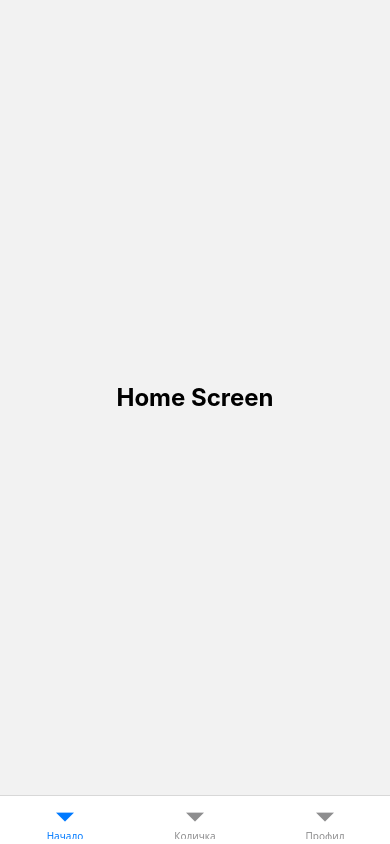
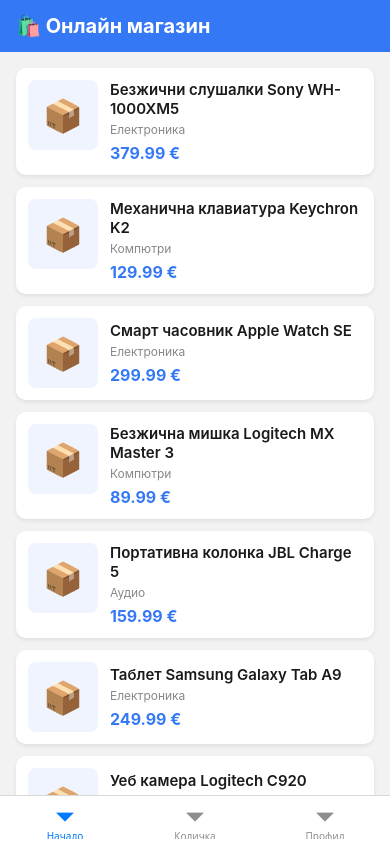
Before and after one commit to venelinkolev/react-native-exam-2026, a React Native app: screen /HomeScreen in a window 390 px wide. Built offline with nearby package versions, Linux system fonts and the light colour scheme.

Commit message:
Create Product Card Component. Use Mock Data in Home Screen

```diff
--- a/src/screens/home/HomeScreen.tsx
+++ b/src/screens/home/HomeScreen.tsx
@@ -1,11 +1,52 @@
-import { View, Text, StyleSheet } from "react-native";
+import { View, Text, StyleSheet, FlatList, RefreshControl } from "react-native";
 import { SafeAreaView } from "react-native-safe-area-context";
+import { useState, useCallback } from "react";
+
 import { HomeScreenNavigationProp } from "../../types/navigation.types";
+import { ProductParam } from "../../types/product.types";
+import ProductCard from "../../shared/components/ProductCard";
+
+const MOCK_PRODUCTS: ProductParam[] = [
+    { id: 1, name: "Безжични слушалки Sony WH-1000XM5", price: 379.99, category: "Електроника", description: "Най-добрите шумопотискащи слушалки на пазара." },
+    { id: 2, name: "Механична клавиатура Keychron K2", price: 129.99, category: "Компютри", description: "Компактна механична клавиатура с RGB подсветка." },
+    { id: 3, name: "Смарт часовник Apple Watch SE", price: 299.99, category: "Електроника", description: "Стилен смарт часовник с фитнес проследяване." },
+    { id: 4, name: "Безжична мишка Logitech MX Master 3", price: 89.99, category: "Компютри", description: "Ергономична мишка за продуктивна работа." },
+    { id: 5, name: "Портативна колонка JBL Charge 5", price: 159.99, category: "Аудио", description: "Водоустойчива колонка с 20 часа автономност." },
+    { id: 6, name: "Таблет Samsung Galaxy Tab A9", price: 249.99, category: "Електроника", description: "10.1 инча дисплей, перфектен за развлечения." },
+    { id: 7, name: "Уеб камера Logitech C920", price: 74.99, category: "Компютри", description: "Full HD камера за видеоразговори." },
+    { id: 8, name: "Лаптоп стойка UGREEN", price: 34.99, category: "Аксесоари", description: "Алуминиева стойка за лаптоп с регулируема височина." },
+];
 
 export default function HomeScreen({ navigation }: { navigation: HomeScreenNavigationProp }) {
+    const [refreshing, setRefreshing] = useState(false);
+
+    const onRefresh = useCallback(() => {
+        setRefreshing(true);
+        setTimeout(() => setRefreshing(false), 1000);
+    }, []);
+
+    const handleProductPress = (product: ProductParam) => {
+        navigation.navigate("ProductDetails", { product });
+    };
+
     return (
         <SafeAreaView style={styles.container}>
-            <Text style={styles.text}>Home Screen</Text>
+            <View style={styles.header}>
+                <Text style={styles.headerTitle}>🛍️ Онлайн магазин</Text>
+            </View>
+
+            <FlatList
+                data={MOCK_PRODUCTS}
+                keyExtractor={(item) => item.id.toString()}
+                renderItem={({ item }) => (
+                    <ProductCard product={item} onPress={handleProductPress} />
+                )}
+                refreshControl={
+                    <RefreshControl refreshing={refreshing} onRefresh={onRefresh} />
+                }
+                contentContainerStyle={styles.list}
+                showsVerticalScrollIndicator={false}
+            />
         </SafeAreaView>
     );
 }
@@ -13,12 +54,19 @@
 const styles = StyleSheet.create({
     container: {
         flex: 1,
-        justifyContent: "center",
-        alignItems: "center",
         backgroundColor: "#f2f2f2",
     },
-    text: {
-        fontSize: 24,
+    header: {
+        backgroundColor: "#3478f6",
+        paddingVertical: 14,
+        paddingHorizontal: 16,
+    },
+    headerTitle: {
+        color: "#fff",
+        fontSize: 20,
         fontWeight: "bold",
     },
+    list: {
+        paddingVertical: 10,
+    },
 });
--- /dev/null
+++ b/src/shared/components/ProductCard.tsx
@@ -0,0 +1,72 @@
+import { View, Text, StyleSheet, TouchableOpacity, Image } from "react-native";
+import { ProductParam } from "../../types/product.types";
+
+type Props = {
+    product: ProductParam;
+    onPress: (product: ProductParam) => void;
+};
+
+export default function ProductCard({ product, onPress }: Props) {
+    return (
+        <TouchableOpacity style={styles.card} onPress={() => onPress(product)}>
+            <View style={styles.imagePlaceholder}>
+                <Text style={styles.imagePlaceholderText}>📦</Text>
+            </View>
+            <View style={styles.info}>
+                <Text style={styles.name} numberOfLines={2}>{product.name}</Text>
+                {product.category && (
+                    <Text style={styles.category}>{product.category}</Text>
+                )}
+                <Text style={styles.price}>{product.price.toFixed(2)} €</Text>
+            </View>
+        </TouchableOpacity>
+    );
+}
+
+const styles = StyleSheet.create({
+    card: {
+        flexDirection: "row",
+        backgroundColor: "#fff",
+        borderRadius: 10,
+        marginHorizontal: 16,
+        marginVertical: 6,
+        padding: 12,
+        shadowColor: "#000",
+        shadowOpacity: 0.08,
+        shadowRadius: 4,
+        shadowOffset: { width: 0, height: 2 },
+        elevation: 3,
+    },
+    imagePlaceholder: {
+        width: 70,
+        height: 70,
+        borderRadius: 8,
+        backgroundColor: "#f0f4ff",
+        justifyContent: "center",
+        alignItems: "center",
+        marginRight: 12,
+    },
+    imagePlaceholderText: {
+        fontSize: 32,
+    },
+    info: {
+        flex: 1,
+        justifyContent: "center",
+    },
+    name: {
+        fontSize: 15,
+        fontWeight: "600",
+        color: "#1a1a1a",
+        marginBottom: 4,
+    },
+    category: {
+        fontSize: 12,
+        color: "#888",
+        marginBottom: 6,
+    },
+    price: {
+        fontSize: 16,
+        fontWeight: "bold",
+        color: "#3478f6",
+    },
+});
```
